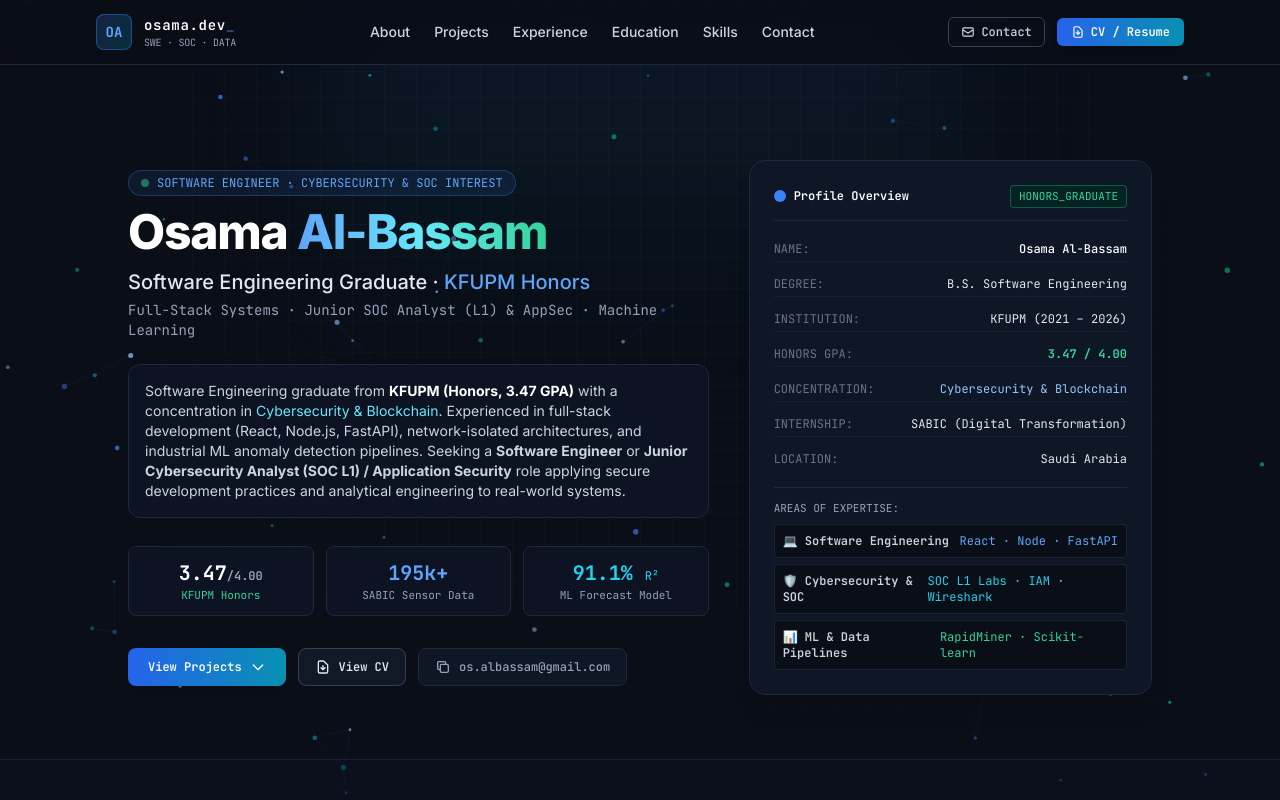
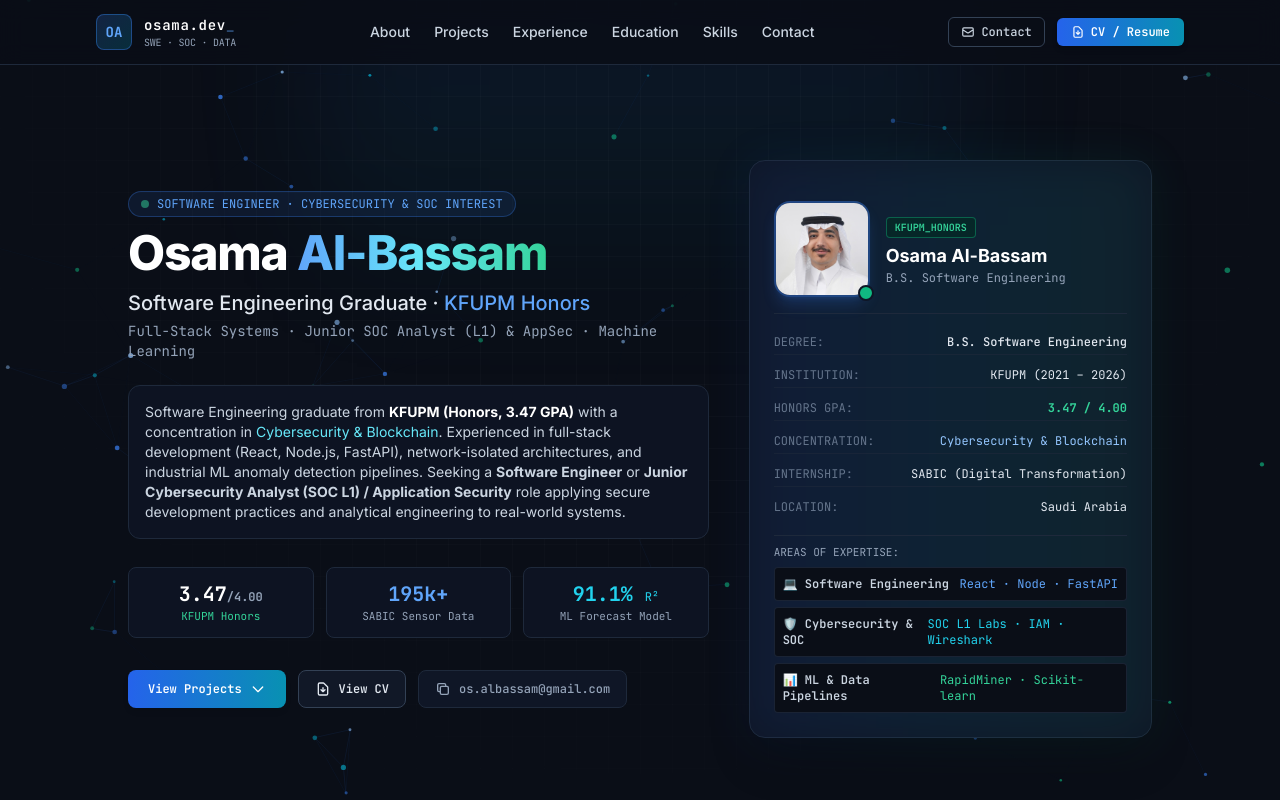
Before and after one commit to O5mu/osama-portfolio, a plain HTML site: page index.html in a window 1280 px wide. Shown: the top 800 px of the page. Drawn offline with nearby package versions, Linux system fonts and the light colour scheme.

Commit message:
feat: add profile photo to hero section

```diff
--- a/index.html
+++ b/index.html
@@ -173,28 +173,33 @@
             </div>
           </div>
 
-          <!-- Hero Right: Candidate Profile Card -->
+          <!-- Hero Right: Candidate Profile Card with Photo -->
           <div class="lg:col-span-5">
-            <div class="rounded-2xl bg-[#0f1626] border border-slate-800 p-6 shadow-xl space-y-4">
-              <div class="flex items-center justify-between border-b border-slate-800 pb-3">
-                <div class="flex items-center gap-2">
-                  <span class="w-3 h-3 rounded-full bg-blue-500"></span>
-                  <span class="font-mono text-xs text-white font-semibold">Profile Overview</span>
+            <div class="rounded-2xl bg-[#0f1626] border border-slate-800 p-5 sm:p-6 shadow-2xl space-y-4 relative group">
+              <!-- Subtle card glow on hover -->
+              <div class="absolute -inset-0.5 rounded-2xl bg-gradient-to-r from-blue-600/20 via-cyan-500/20 to-emerald-500/20 blur-xl opacity-40 group-hover:opacity-75 transition-opacity pointer-events-none"></div>
+
+              <div class="relative z-10 space-y-4">
+                <!-- Photo & Name Header -->
+                <div class="flex items-center gap-4 border-b border-slate-800 pb-4">
+                  <div class="relative flex-shrink-0">
+                    <img src="assets/profile.jpg" alt="Osama Al-Bassam" class="w-20 h-20 sm:w-24 sm:h-24 rounded-2xl object-cover object-top border-2 border-blue-500/40 shadow-lg shadow-blue-500/20">
+                    <span class="absolute -bottom-1 -right-1 w-4 h-4 rounded-full bg-emerald-500 border-2 border-[#0f1626]" title="Open to opportunities"></span>
                   </div>
-                <span class="text-[11px] font-mono px-2 py-0.5 rounded bg-emerald-950/60 border border-emerald-500/40 text-emerald-400">
-                  HONORS_GRADUATE
+                  <div class="min-w-0">
+                    <span class="text-[10px] font-mono px-2 py-0.5 rounded bg-emerald-950/60 border border-emerald-500/40 text-emerald-400 font-semibold inline-block mb-1">
+                      KFUPM_HONORS
                     </span>
+                    <h3 class="text-base sm:text-lg font-bold text-white truncate">Osama Al-Bassam</h3>
+                    <p class="text-xs text-slate-400 font-mono truncate">B.S. Software Engineering</p>
+                  </div>
                 </div>
 
                 <!-- Profile Details -->
-              <div class="font-mono text-xs space-y-2.5 text-slate-300">
-                <div class="flex justify-between items-center py-1 border-b border-slate-800/60">
-                  <span class="text-slate-500">NAME:</span>
-                  <span class="text-white font-medium">Osama Al-Bassam</span>
-                </div>
+                <div class="font-mono text-xs space-y-2 text-slate-300">
                   <div class="flex justify-between items-center py-1 border-b border-slate-800/60">
                     <span class="text-slate-500">DEGREE:</span>
-                  <span class="text-slate-200">B.S. Software Engineering</span>
+                    <span class="text-slate-200 font-medium">B.S. Software Engineering</span>
                   </div>
                   <div class="flex justify-between items-center py-1 border-b border-slate-800/60">
                     <span class="text-slate-500">INSTITUTION:</span>
@@ -219,7 +224,7 @@
                 </div>
 
                 <!-- Core Highlights Box -->
-              <div class="pt-3 border-t border-slate-800 space-y-2">
+                <div class="pt-2 border-t border-slate-800 space-y-1.5">
                   <div class="text-[11px] font-mono text-slate-400">AREAS OF EXPERTISE:</div>
                   <div class="space-y-1.5 text-xs font-mono">
                     <div class="p-2 rounded bg-[#0a0e17] border border-slate-800/80 flex justify-between">
@@ -233,6 +238,7 @@
                     <div class="p-2 rounded bg-[#0a0e17] border border-slate-800/80 flex justify-between">
                       <span class="text-slate-300 font-semibold">📊 ML & Data Pipelines</span>
                       <span class="text-emerald-400">RapidMiner · Scikit-learn</span>
+                    </div>
                   </div>
                 </div>
               </div>
```
Also changed, not shown: assets/profile.jpg (added), profile.jpg (added). Lines whose indentation alone changed are shown as unchanged.
